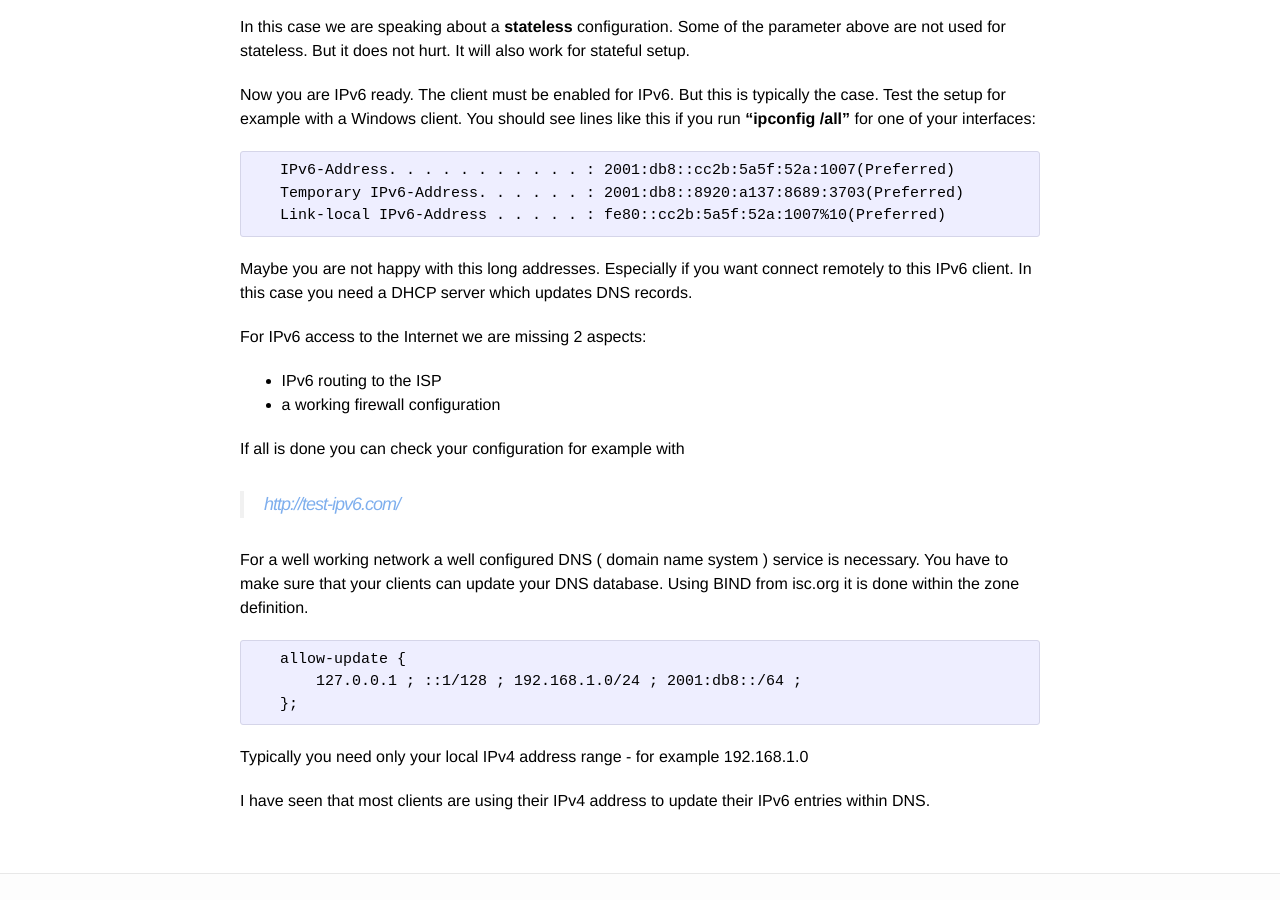
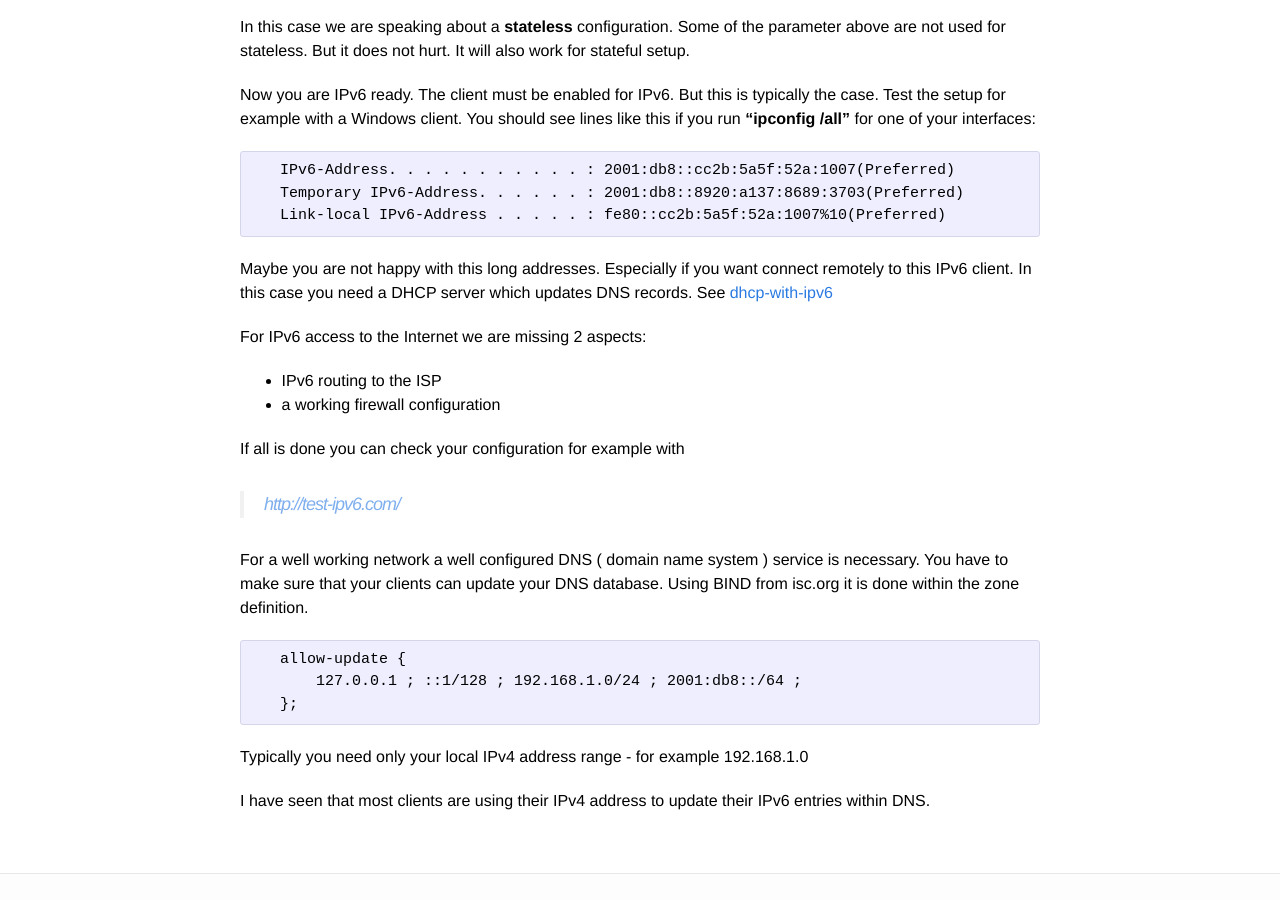
Before and after one commit to hans-mayer/blog, a Jekyll site: the page built from _posts/2015-12-29-ipv6-with-gnulinux.markdown, in a window 1280 px wide and 900 px high, scrolled down 1492 px. Built offline with Jekyll 4.4.1, drawn with Linux system fonts in a browser that asks for light colours.

Commit message:
ipv6-with-gnulinux adding URL

```diff
--- a/_posts/2015-12-29-ipv6-with-gnulinux.markdown
+++ b/_posts/2015-12-29-ipv6-with-gnulinux.markdown
@@ -75,7 +75,7 @@ Now you are IPv6 ready. The client must be enabled for IPv6. But this is typical
    Link-local IPv6-Address . . . . . : fe80::cc2b:5a5f:52a:1007%10(Preferred)
 </pre>
 
-Maybe you are not happy with this long addresses. Especially if you want connect remotely to this IPv6 client. In this case you need a DHCP server which updates DNS records.
+Maybe you are not happy with this long addresses. Especially if you want connect remotely to this IPv6 client. In this case you need a DHCP server which updates DNS records. See [dhcp-with-ipv6]({% post_url 2015-12-31-dhcp-with-ipv6%})
 
 For IPv6 access to the Internet we are missing 2 aspects:
 
```
